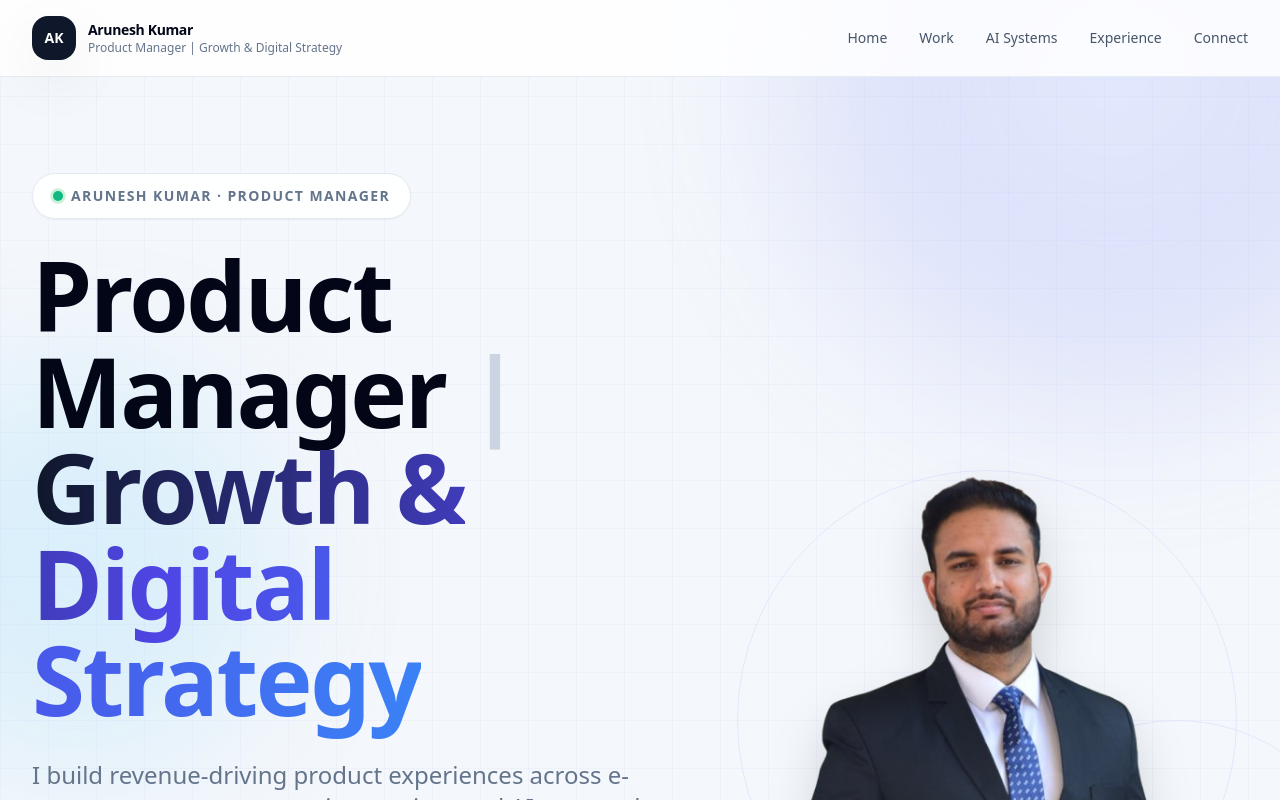
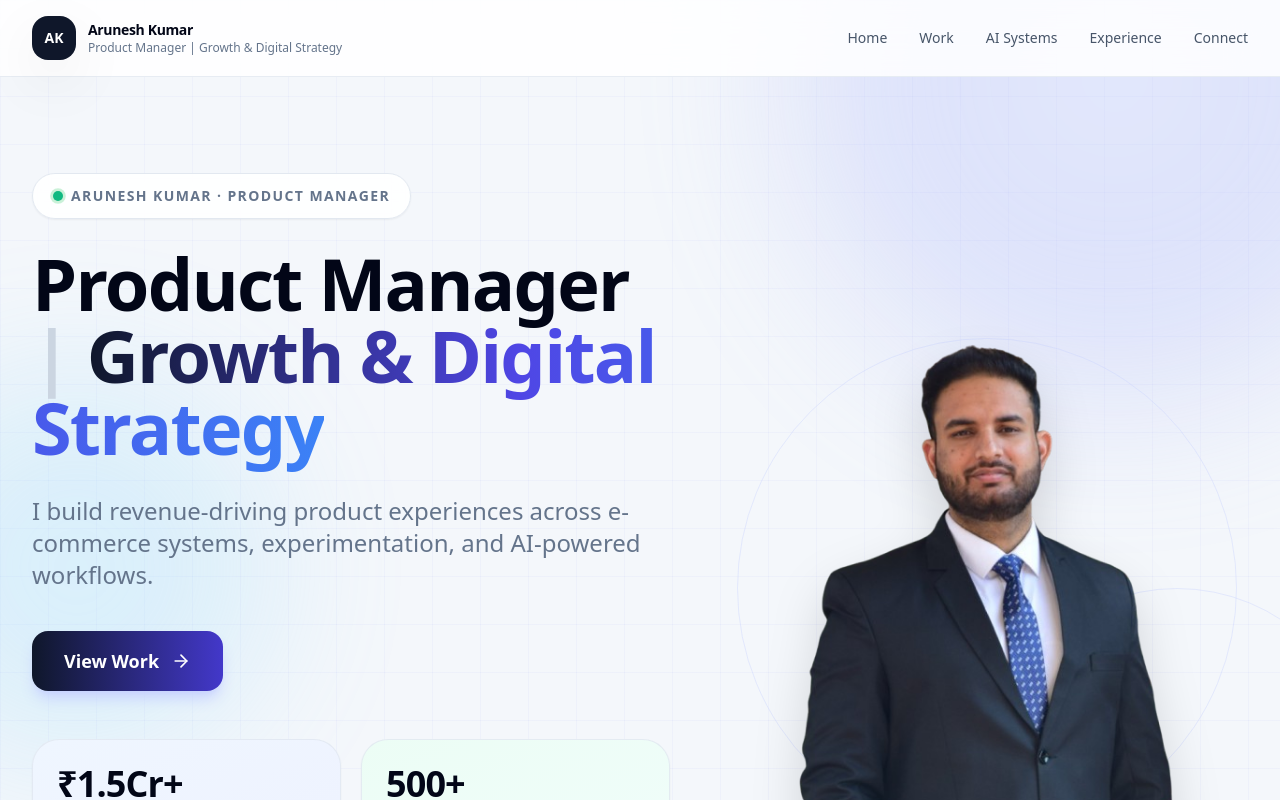
Before and after one commit to aruneshk30/Website, a Next.js app: page / in a window 1280 px wide. Shown: the top 800 px of the page. Built offline with nearby package versions, Linux system fonts and the light colour scheme.

Commit message:
Update page.tsx

```diff
--- a/app/page.tsx
+++ b/app/page.tsx
@@ -183,7 +183,7 @@ export default function HomePage() {
               </div>
 
               {/* Main Heading */}
-              <h1 className="max-w-4xl text-6xl font-bold leading-[1.05] tracking-tight text-slate-950 md:text-7xl lg:text-8xl">
+              <h1 className="max-w-3xl text-5xl font-bold leading-[1.07] tracking-tight text-slate-950 md:text-6xl lg:text-7xl">
                 Product Manager
                 <span className="text-slate-300"> | </span>
                 <span className="bg-gradient-to-r from-slate-900 via-indigo-600 to-blue-500 bg-clip-text text-transparent">
```
